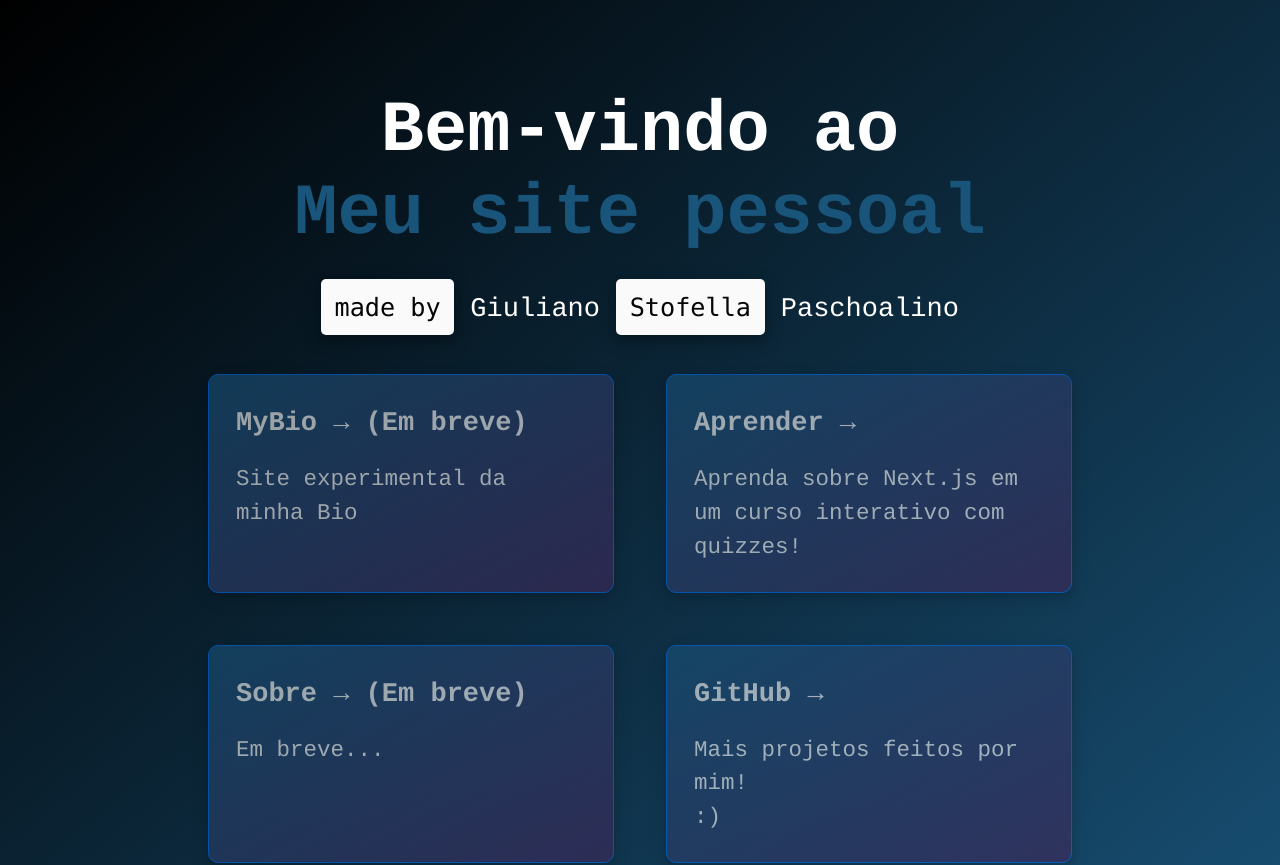
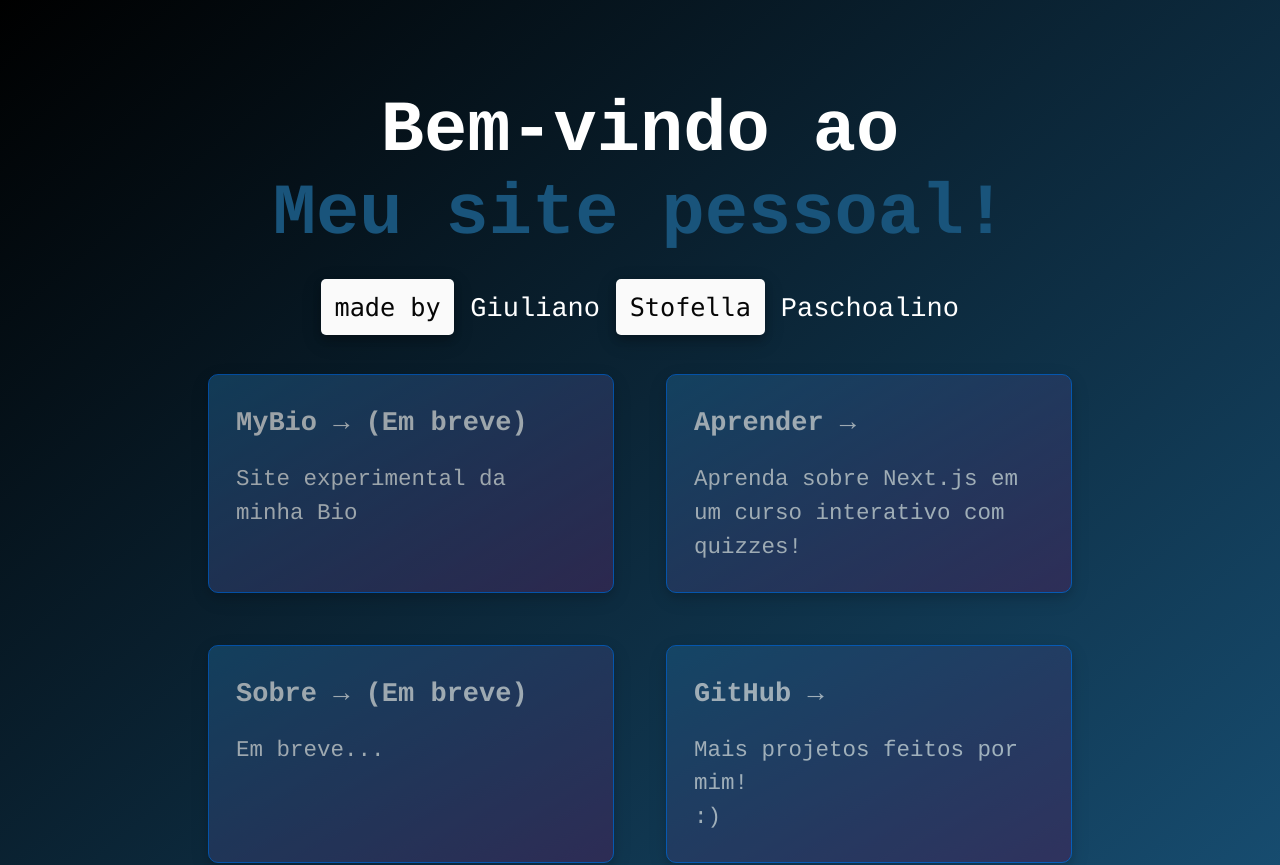
Before and after one commit to giulianopaschoalino/my-idea, a Next.js app: page / in a window 1280 px wide. Shown: the top 865 px of the page. Built offline with nearby package versions, Linux system fonts and the light colour scheme.

Commit message:
Now it's going to work

```diff
--- a/pages/index.js
+++ b/pages/index.js
@@ -12,7 +12,7 @@ export default function Home() {
         <h1 className="title">
           Bem-vindo ao <br></br>
           <Link href="/">
-            <a>Meu site pessoal</a>
+            <a>Meu site pessoal!</a>
           </Link>
         </h1>
 
```
